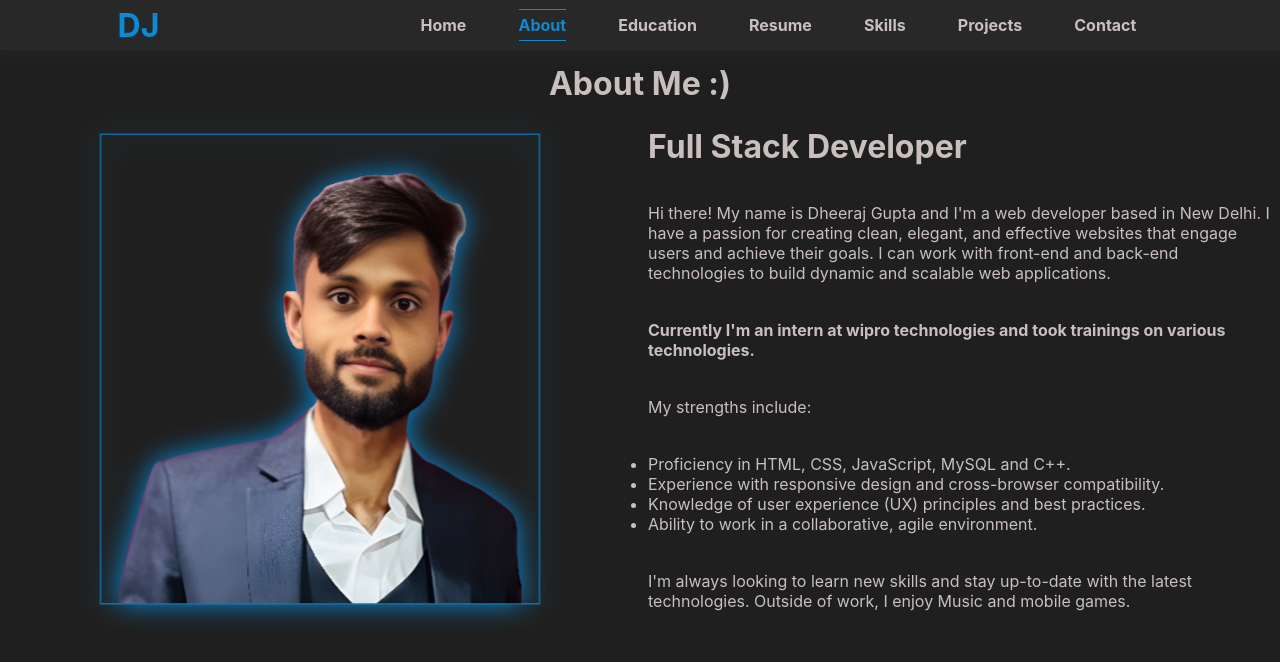
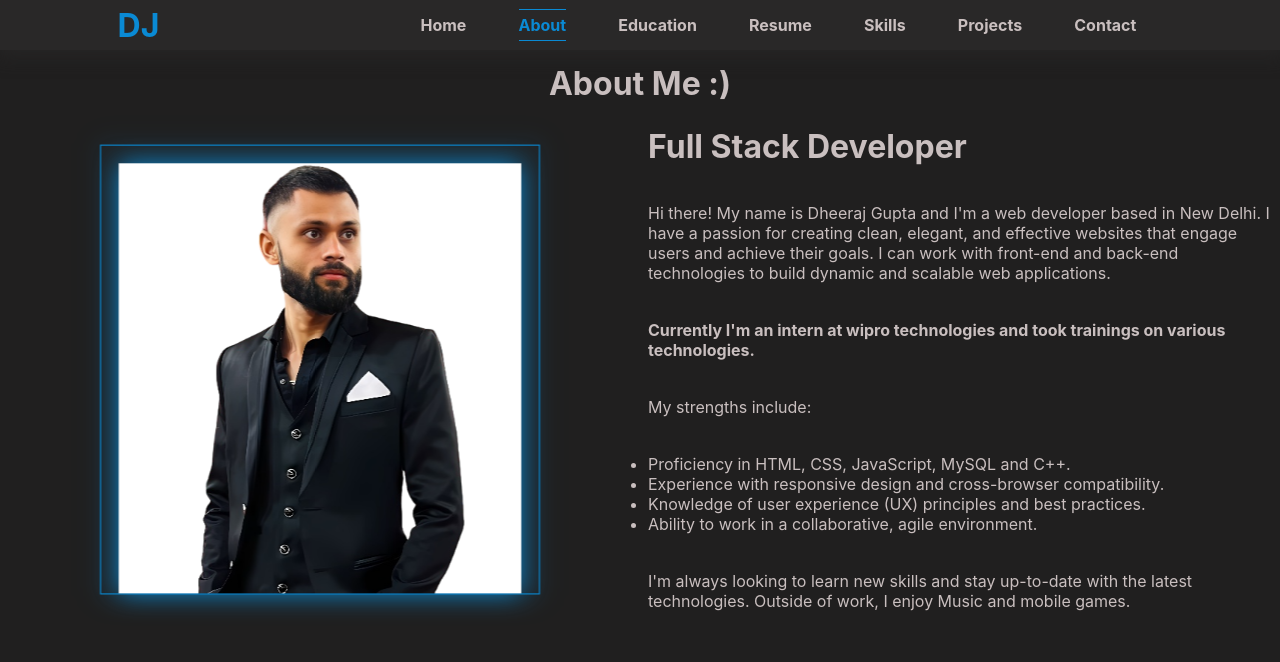
Before and after one commit to djgupta820/myportfolio, a React (Vite) app: page /about in a window 1280 px wide. Shown: the top 662 px of the page. Built offline with nearby package versions, Linux system fonts and the light colour scheme.

Commit message:
changed picture

```diff
--- a/src/components/About/About.jsx
+++ b/src/components/About/About.jsx
@@ -6,7 +6,7 @@ const About = () => {
       <h1 style={{ textAlign: "center" }}>About Me :)</h1>
       <div className="about">
         <div className="img">
-          <img src="/image.png" alt="image" />
+          <img src="/dheeraj.png" alt="image" />
         </div>
         <div className="data">
           <h1>Full Stack Developer</h1>
--- a/src/components/Home/NewHome.jsx
+++ b/src/components/Home/NewHome.jsx
@@ -25,7 +25,7 @@ const NewHome = () => {
         />
       )}
       <div className="img">
-        <img src="/image.png" alt="profile-image" />
+        <img src="/dheeraj.png" alt="profile-image" />
       </div>
       <h1>
         <ReactTyped
```
Also changed, not shown: public/dheeraj.png (added).
